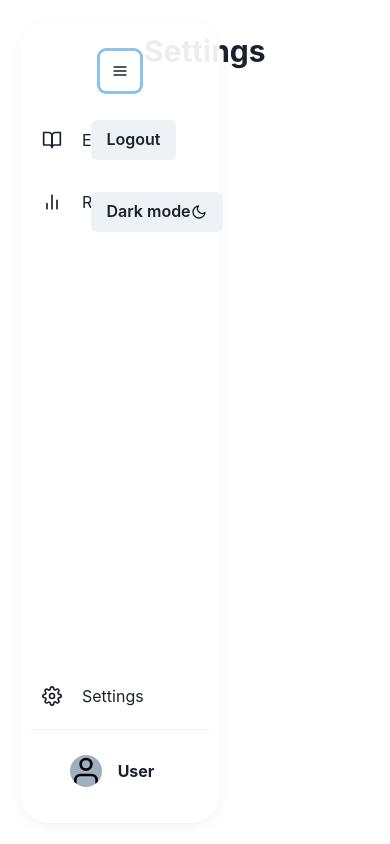
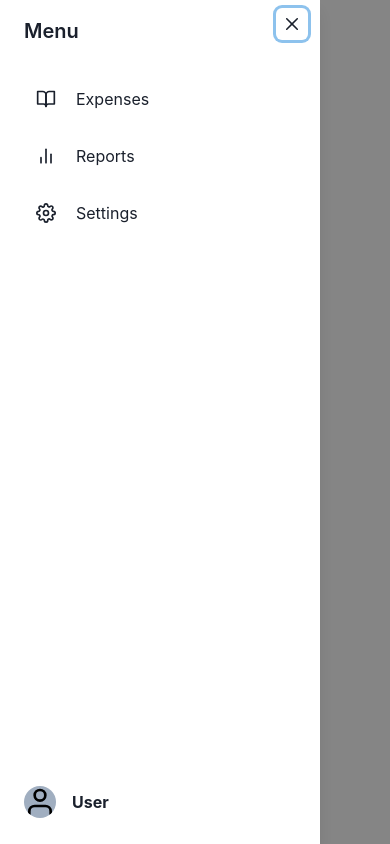
Before and after one commit to Captainmango/calculo-fe, a Next.js app: page /settings in a window 390 px wide. Both pictures are taken after a click on the button 57 px from the left and 64 px from the top of the page. Built offline with nearby package versions, Linux system fonts and the light colour scheme.

Commit message:
made responsive menu for mobile

```diff
--- a/components/Layout/TwoColumn.tsx
+++ b/components/Layout/TwoColumn.tsx
@@ -1,12 +1,18 @@
 import { Box, Container } from "@chakra-ui/react"
-import Sidebar from "../sidebar/Sidebar"
+import MobileDrawer from "../Shared/Sidebar/MobileDrawer"
+import Sidebar from "../Shared/Sidebar/Sidebar"
 
 //@ts-ignore
 const TwoColumn = ({ children }) => {
     return (
         <Box display="flex">
-            <Box w="15%" h="100vh">
-                <Sidebar />
+            <Box w={{ base: "5%", sm: "5%", md: "15%", lg: "15%" }} h="100vh">
+                <Box display={{ base: "none", sm: "none", md: "block", lg: "block" }}>
+                    <Sidebar />
+                </Box>
+                <Box display={{ base: "block", sm: "block", md: "none", lg: "none" }}>
+                    <MobileDrawer />
+                </Box>
             </Box>
             <Box w="75%" h="100vh">
                 {children}
--- /dev/null
+++ b/components/Shared/Sidebar/MobileDrawer.tsx
@@ -0,0 +1,70 @@
+import { Avatar, Box, Button, Center, Drawer, DrawerBody, DrawerCloseButton, DrawerContent, DrawerFooter, DrawerHeader, DrawerOverlay, Flex, Heading, Input, useDisclosure } from '@chakra-ui/react';
+import React from 'react';
+import { FiBarChart2, FiBookOpen, FiMenu, FiSettings } from 'react-icons/fi';
+import { UserStore } from '../../../store/UserAuthStore';
+import { SidebarItem } from './SidebarItem';
+
+const MobileDrawer = () => {
+    const { isOpen, onOpen, onClose } = useDisclosure()
+    //@ts-ignore
+    const [useStore, api] = UserStore
+    //@ts-ignore
+    const user = useStore(state => state.user)
+
+    return (
+        <>
+            <Box position="fixed" left="4%" mt="5">
+                <Button onClick={onOpen}>
+                    <FiMenu />
+                </Button>
+            </Box>
+            <Drawer
+                isOpen={isOpen}
+                placement='left'
+                onClose={onClose}
+            >
+                <DrawerOverlay />
+                <DrawerContent>
+                    <DrawerCloseButton />
+                    <DrawerHeader>Menu</DrawerHeader>
+
+                    <DrawerBody>
+                        <SidebarItem expanded={true} url="/expenses" title="Expenses" icon={FiBookOpen} active={false} description='View and add expenses' />
+
+                        <SidebarItem expanded={true} url="/reports" title="Reports" icon={FiBarChart2} active={false} description='View reports on your expenses' />
+
+                        <SidebarItem expanded={true} url="/settings" title="Settings" icon={FiSettings} active={false} description='Edit user settings' />
+                    </DrawerBody>
+
+                    <DrawerFooter justifyContent="flex-start">
+
+                        <Flex
+                            mt={4}
+                            align="center"
+                        >
+
+                            <Avatar
+                                size="sm"
+                                src="user.svg"
+                            />
+
+                            <Flex
+                                flexDir="column"
+                                ml={4}
+                                m={4}
+                            >
+                                <Heading
+                                    as="h3"
+                                    size="sm"
+                                >{user ? user.firstName : "User"}</Heading>
+                            </Flex>
+                        </Flex>
+
+                    </DrawerFooter>
+                </DrawerContent>
+            </Drawer>
+        </>
+    )
+};
+
+export default MobileDrawer;
--- a/components/sidebar/Sidebar.tsx
+++ b/components/Shared/Sidebar/Sidebar.tsx
@@ -2,7 +2,7 @@ import { Avatar, Divider, Flex, Heading, IconButton } from '@chakra-ui/react'
 import { FiBarChart2, FiBookOpen, FiMenu, FiSettings } from 'react-icons/fi'
 import React, { useState } from 'react'
 import { SidebarItem } from './SidebarItem';
-import { UserStore } from '../../store/UserAuthStore';
+import { UserStore } from '../../../store/UserAuthStore';
 
 const Sidebar = () => {
 
@@ -25,6 +25,7 @@ const Sidebar = () => {
             flexDir="column"
             justifyContent="space-between"
             borderRadius={expanded ? "30px" : "15px"}
+            zIndex="200"
             sx={{ transition: "all 0.125s ease" }}
         >
             <Flex
```
Also changed, not shown: components/Shared/Sidebar/SidebarItem.tsx (renamed from components/sidebar/SidebarItem.tsx).
